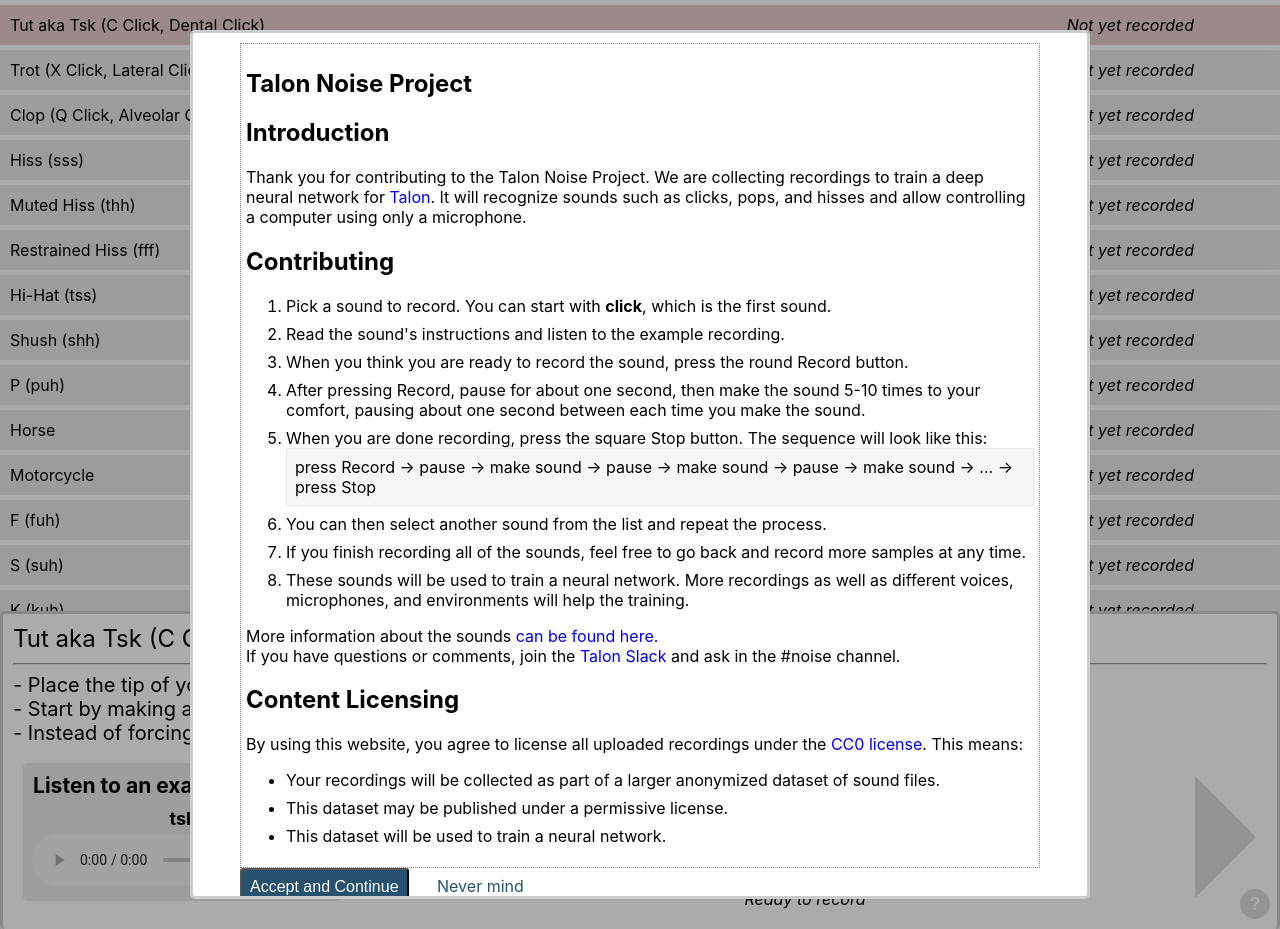
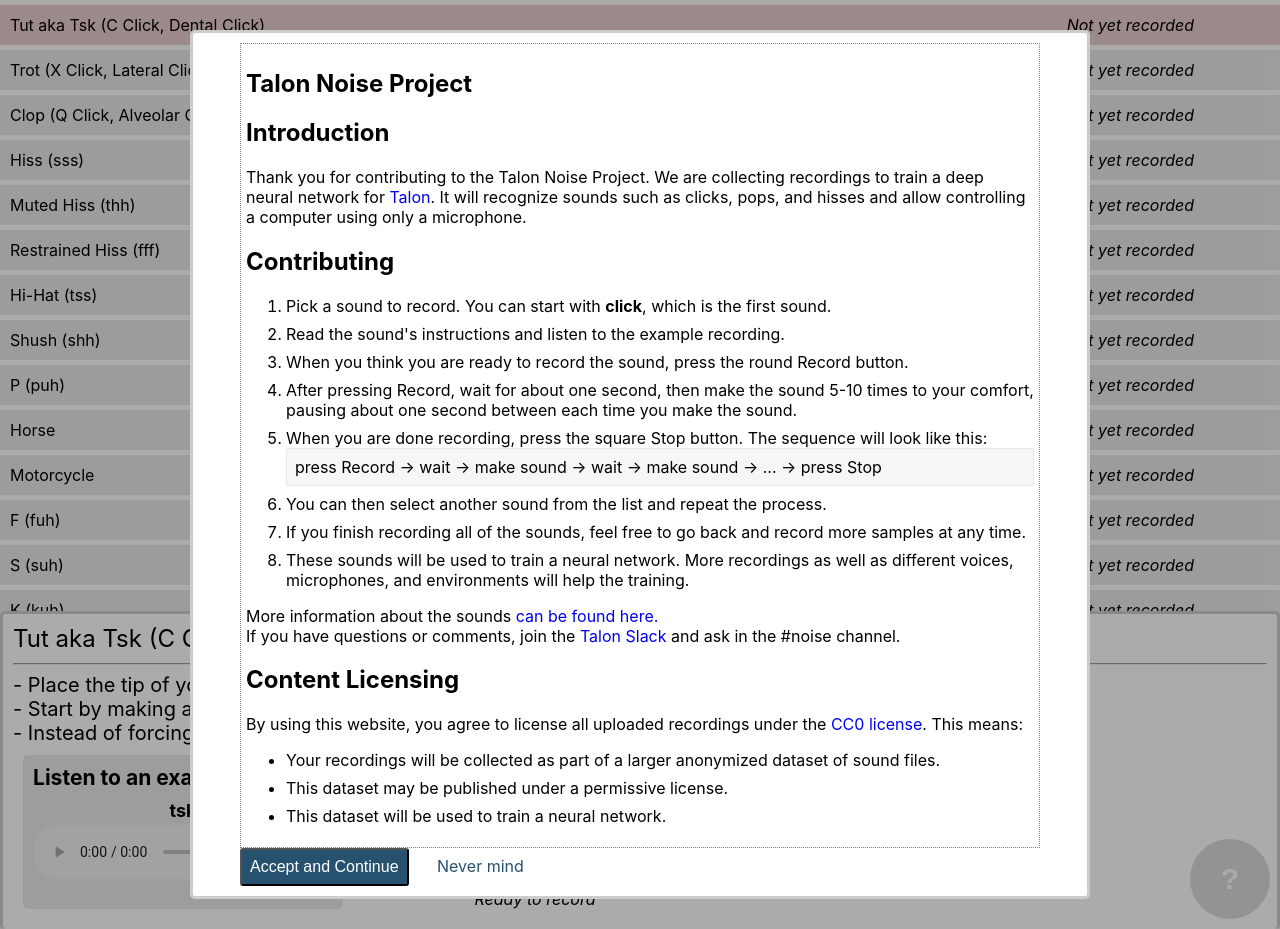
Before and after one commit to talonvoice/noise, a Flask app: page / in a window 1280 px wide. Run offline with Flask 2, Linux system fonts and the light colour scheme; parts of the project's set-up code (start-up, migrations or seed data) failed here and were passed over.

Commit message:
UI tweaks

```diff
--- a/server/static/components/introduction.html
+++ b/server/static/components/introduction.html
@@ -8,9 +8,9 @@
       <li class="Introduction-listItem">Pick a sound to record. You can start with <strong>click</strong>, which is the first sound.</li>
       <li class="Introduction-listItem">Read the sound's instructions and listen to the example recording.</li>
       <li class="Introduction-listItem">When you think you are ready to record the sound, press the round <span class="Introduction-record">Record</span> button.</li>
-      <li class="Introduction-listItem">After pressing <span class="Introduction-record">Record</span>, pause for about one second, then make the sound 5-10 times to your comfort, pausing about one second between each time you make the sound.</li>
+      <li class="Introduction-listItem">After pressing <span class="Introduction-record">Record</span>, wait for about one second, then make the sound 5-10 times to your comfort, pausing about one second between each time you make the sound.</li>
       <li class="Introduction-listItem">When you are done recording, press the square <span class="Introduction-stop">Stop</span> button. The sequence will look like this:
-          <p class="Introduction-paragraph--callout">press <span class="Introduction-record">Record</span> &rarr; pause &rarr; make sound &rarr; pause &rarr; make sound &rarr; pause &rarr; make sound &rarr; ... &rarr; press <span class="Introduction-stop">Stop</span></p>
+          <p class="Introduction-paragraph--callout">press <span class="Introduction-record">Record</span> &rarr; wait &rarr; make sound &rarr; wait &rarr; make sound &rarr; ... &rarr; press <span class="Introduction-stop">Stop</span></p>
       </li>
       <li class="Introduction-listItem">You can then select another sound from the list and repeat the process.</li>
       <li class="Introduction-listItem">If you finish recording all of the sounds, feel free to go back and record more samples at any time.</li>
--- a/server/static/index.css
+++ b/server/static/index.css
@@ -54,15 +54,16 @@ a {
   border-radius: 3px;
 }
 
-.Centered {
+.RecordUI {
   display: flex;
   flex-direction: row;
-  align-items: center;
+  align-items: left;
   margin: 0 auto;
-  justify-content: center;
 }
-.Centered-column--fill {
-  flex: 1;
+.RecordUI-column--spaced {
+  margin-left: 20px;
+  min-width: 200px;
+  margin-right: 20px;
 }
 
 .Dialog {
@@ -351,8 +352,8 @@ a {
   margin-bottom: 10px;
   right: 0;
   bottom: 0;
-  height: 30px;
-  width: 30px;
+  height: 80px;
+  width: 80px;
   font-size: 0; /* hide text */
   border-radius: 50%;
   background-color: rgba(183,183,183,0.5);
@@ -363,9 +364,8 @@ a {
   background-color: rgba(159,159,159,0.5);
   cursor: pointer;
 }
-
 .Help-icon {
-  font-size: 18px;
+  font-size: 30px;
   color: white;
   font-weight: bold;
 }
--- a/server/templates/index.html
+++ b/server/templates/index.html
@@ -29,8 +29,7 @@
             <p class="Recorder-instructions" style="display: none"></p>
           </div>
         </div>
-        <div class="Centered">
-
+        <div class="RecordUI">
           <div class="Recorder-examples">
             <div class="Recorder-examplesAudio">
               <h3 class="Subheader">Listen to an example:</h3>
@@ -47,10 +46,10 @@
             </div>
           </div>
 
-          <div class="Centered-column">
+          <div class="RecordUI-column">
             <button class="Arrow Arrow--left" data-id="goBack">Go to previous noise</button>
           </div>
-          <div class="Centered-column--fill">
+          <div class="RecordUI-column--spaced">
             <div class="Recorder-actions">
               <button data-id="recordButton" class="Recorder-recordButton">Record</button>
               <button data-id="stopButton" class="Recorder-stopButton">Stop</button>
@@ -58,7 +57,7 @@
               <p data-id="recorderStatus" class="Recorder-status">Waiting to record</p>
             </div>
           </div>
-          <div class="Centered-column">
+          <div class="RecordUI-column">
             <button class="Arrow Arrow--right" data-id="goForward">Go to next noise</button>
           </div>
         </div>
```
